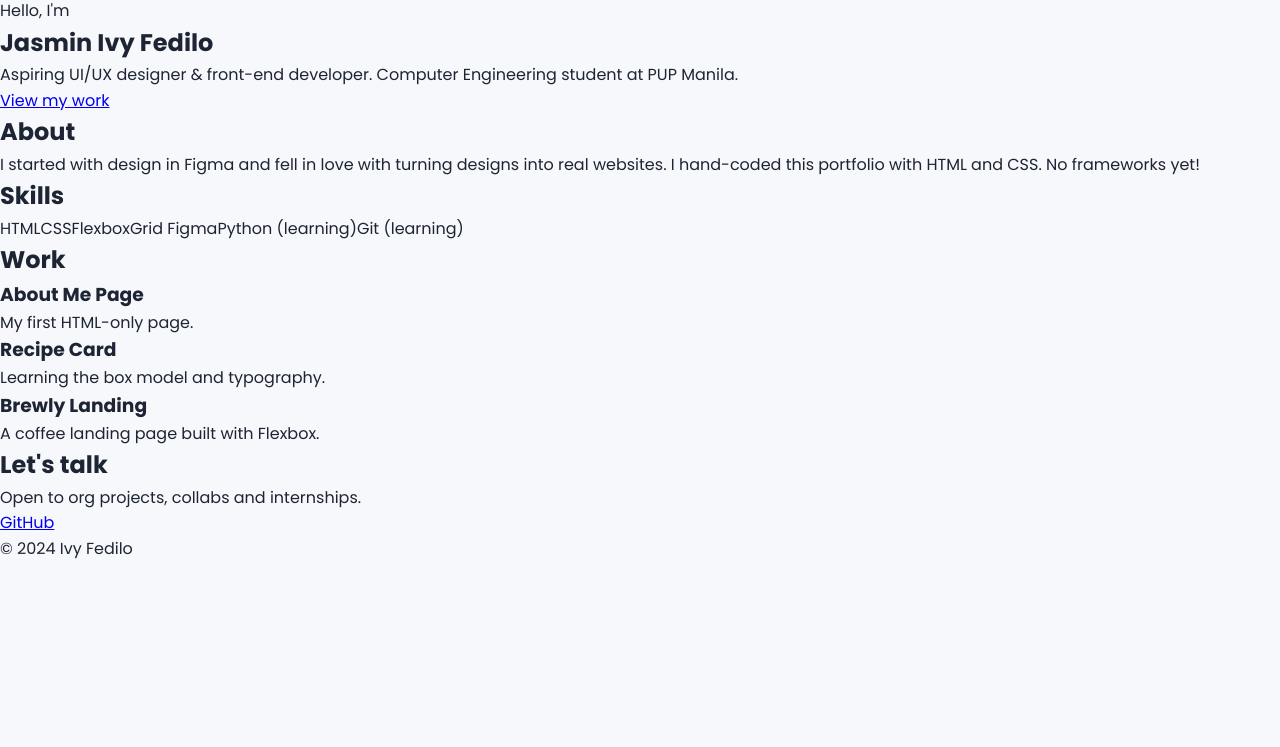
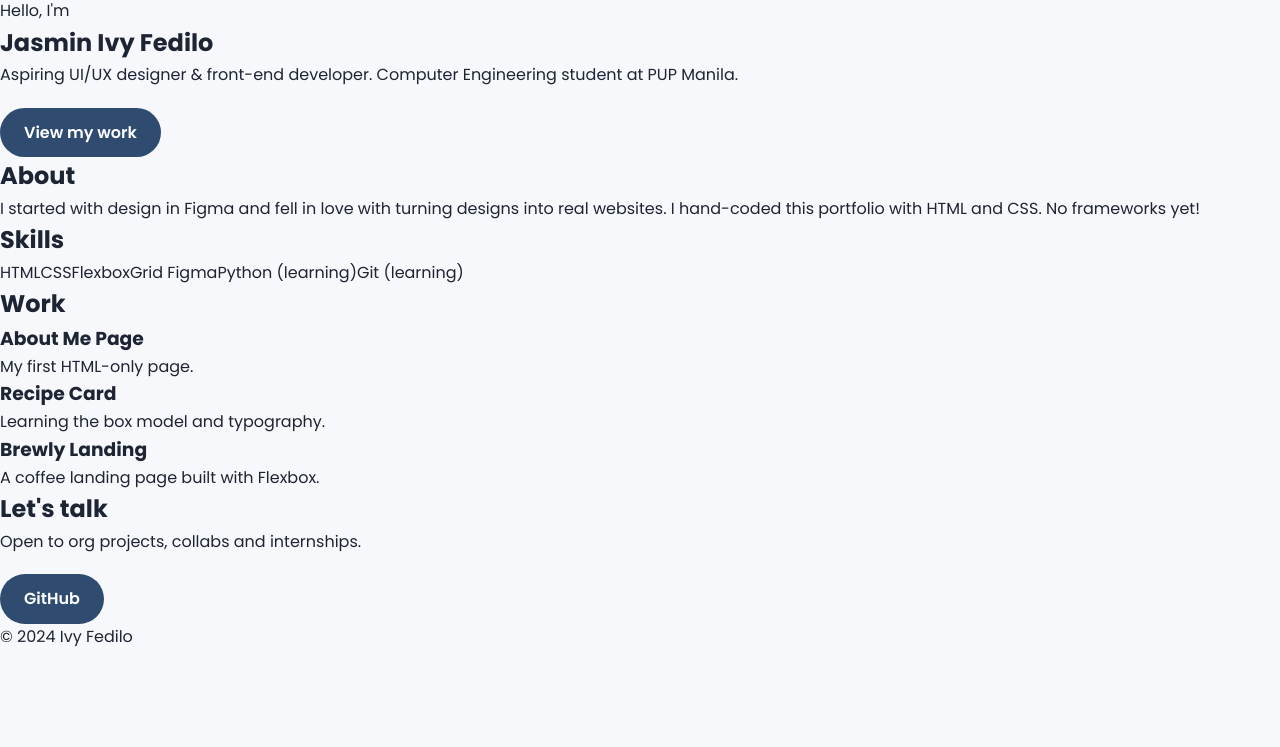
Before and after one commit to cowniv/responsive-portfolio-v1, a plain HTML site: page index.html in a window 1280 px wide. Shown: the part 53-800 px from the top of the page. Drawn offline with Linux system fonts and the light colour scheme.

Commit message:
style: create pill button

```diff
--- a/style.css
+++ b/style.css
@@ -16,3 +16,16 @@ body {
   color: var(--ink);
   line-height: 1.6;
 }
+
+a { color: inherit; text-decoration: none; }
+
+.btn {
+  display: inline-block;
+  margin-top: 20px;
+  padding: 12px 24px;
+  background: var(--navy);
+  color: #fff;
+  border-radius: 999px;
+  font-weight: 600;
+  transition: transform .2s;
+}
```
